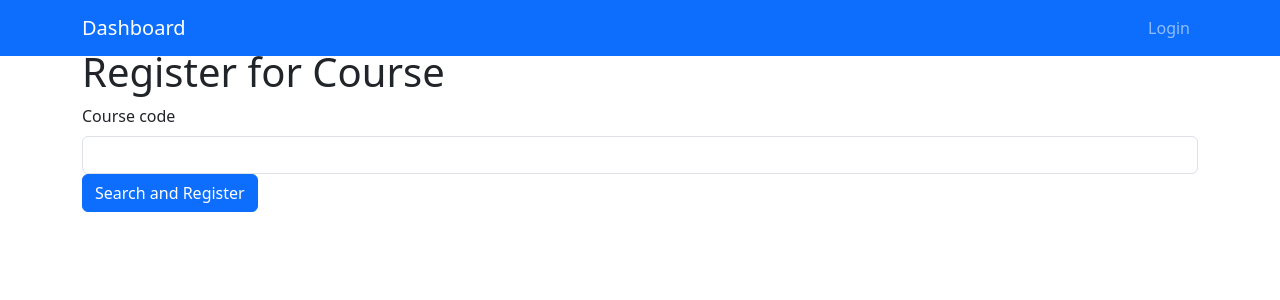
After one commit to P33J3/comp3161_group_project, a Flask app: template templates/register_for_course.html in a window 1280 px wide. The commit adds this page. Shown: the top 300 px of the page. Run offline with Flask 3, Linux system fonts and the light colour scheme; the template is opened without the code that fills it, so the values that code supplies are empty, except form fields; form fields are guessed from the names that the template uses; parts of the project's set-up code (start-up, migrations or seed data) failed here and were passed over; some libraries are stand-ins or nearby versions.

Commit message:
Minor updates

```diff
--- a/app.py
+++ b/app.py
@@ -503,6 +503,24 @@ def create_course_page():
     return render_template('create_course.html', form=form)
 
 
+@app.route('/register_for_course_page', methods=['GET', 'POST'])
+def register_for_course_page():
+    form = RegisterForCourseForm()
+    if form.validate_on_submit():
+        headers = {'Authorization': f"Bearer {session['token']}"}
+        data = {
+            'course_code': form.course_code.data,
+            'user_id': session['user']['UserId'],
+            'role': session['user']['Role']
+        }
+        response = requests.post(f"{API_BASE_URL}/register_for_course", json=data, headers=headers)
+        if response.status_code == 201:
+            flash('Successfully registered for the course!', 'success')
+            return redirect(url_for('dashboard_page'))
+        flash(response.json().get('message', 'Failed to register for the course'), 'danger')
+    return render_template('register_for_course.html', form=form)
+
+
 @app.route('/my_courses_page')
 def my_courses_page():
     user = session.get('user')
--- a/forms.py
+++ b/forms.py
@@ -28,6 +28,11 @@ class CreateCourseForm(FlaskForm):
     course_name = StringField('Course Name', validators=[DataRequired(), Length(max=255)])
     department = StringField('Department', validators=[DataRequired(), Length(max=255)])
     submit = SubmitField('Create Course')
+
+
+class RegisterForCourseForm(FlaskForm):
+    course_code = StringField('Course Code', validators=[DataRequired(), Length(max=10)])
+    submit = SubmitField('Register')
 
 
 class AssignmentSubmissionForm(FlaskForm):
--- a/templates/header.html
+++ b/templates/header.html
@@ -12,7 +12,12 @@
           </li>
           {% if session['user']['Role'] == 'admin' %}
           <li class="nav-item">
-            <a class="nav-link" href="{{ url_for('register_page') }}">Register</a>
+            <a class="nav-link" href="{{ url_for('create_course_page') }}">Create Course</a>
+          </li>
+          {% endif %}
+          {% if session['user']['Role'] in ['student', 'lecturer'] %}
+          <li class="nav-item">
+            <a class="nav-link" href="{{ url_for('register_for_course_page') }}">Register for Course</a>
           </li>
           {% endif %}
         {% endif %}
--- /dev/null
+++ b/templates/register_for_course.html
@@ -0,0 +1,21 @@
+{% extends 'base.html' %}
+
+{% block title %}Register for Course{% endblock %}
+
+{% block content %}
+<h1>Register for Course</h1>
+
+{% include 'flash_messages.html' %}
+
+<form method="POST" action="{{ url_for('register_for_course_page') }}">
+    {{ form.hidden_tag() }}
+    <div class="form-group">
+        {{ form.course_code.label(class="form-label") }}
+        {{ form.course_code(class="form-control") }}
+        {% for error in form.course_code.errors %}
+            <div class="text-danger">{{ error }}</div>
+        {% endfor %}
+    </div>
+    <button type="submit" class="btn btn-primary">Search and Register</button>
+</form>
+{% endblock %}
```
Also changed, not shown: templates/course_detail.html (+1 -37 lines).
